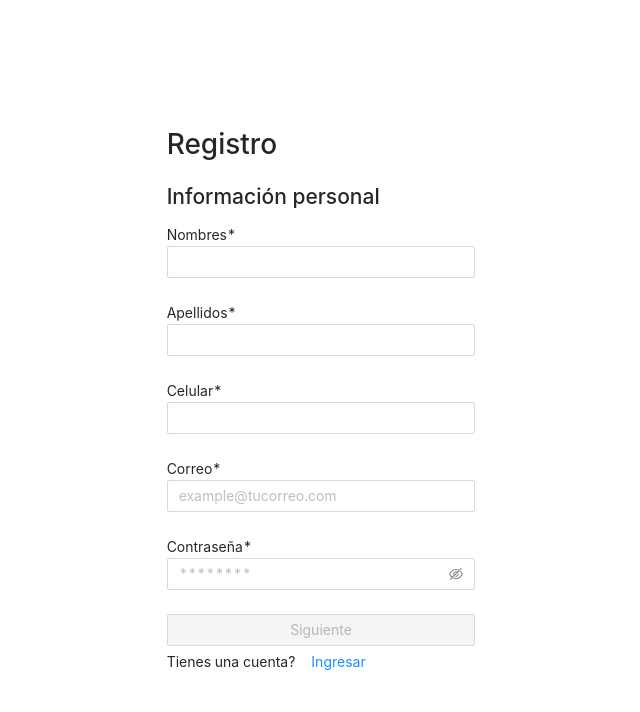
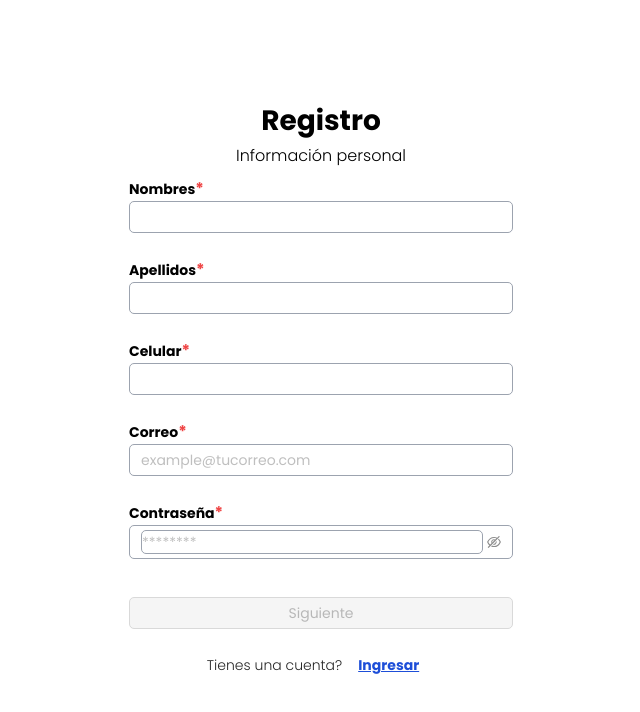
Before and after one commit to RocioQuigua/scraping-business-frontend, a React (Create React App) app: page /signup in a window 1280 px wide. Shown: the top 712 px of the page, without its empty margins (319-959 px from the left). Built offline with nearby package versions, Linux system fonts and the light colour scheme; no server answers.

Commit message:
feat(Signup): update

```diff
--- a/src/scenes/Auth/Signup/Signup.js
+++ b/src/scenes/Auth/Signup/Signup.js
@@ -15,49 +15,79 @@ export const Signup = () => {
 
   return (
     <div className="signup">
-      <div>
+      <div className="signup__info">
         <Form onFinish={onFinish} form={form}>
           <h1>Registro</h1>
           <h2>Información personal</h2>
-          <label className="name">Nombres*</label>
+          <label className="signup__title">
+            Nombres<strong className="signup__title signup__title--s">*</strong>
+          </label>
           <Form.Item name="name">
             <InputCustom />
           </Form.Item>
-          <label className="surname">Apellidos*</label>
+          <label className="signup__title">
+            Apellidos
+            <strong className="signup__title signup__title--s">*</strong>
+          </label>
           <Form.Item name="surname">
             <InputCustom />
           </Form.Item>
-          <label>Celular*</label>
+          <label className="signup__title">
+            Celular<strong className="signup__title signup__title--s">*</strong>
+          </label>
           <Form.Item name="phone">
-            <Input maxLength={10} />
+            <Input className="signu__input" maxLength={10} />
           </Form.Item>
-          <label>Correo*</label>
+          <label className="signup__title">
+            Correo<strong className="signup__title signup__title--s">*</strong>
+          </label>
           <Form.Item name="email">
-            <InputCustom  placeholder="example@tucorreo.com"/>
+            <InputCustom
+              placeholder="example@tucorreo.com"
+            />
           </Form.Item>
-          <label>Contraseña*</label>
+          <label className="signup__title">
+            Contraseña
+            <strong className="signup__title signup__title--s">*</strong>
+          </label>
           <Form.Item name="password">
             <Input.Password
-            placeholder="********"
-            iconRender={(visible) => (visible ? <EyeTwoTone /> : <EyeInvisibleOutlined />)}
+              className="signu__input signu__input--password"
+              placeholder="********"
+              iconRender={(visible) =>
+                visible ? <EyeTwoTone /> : <EyeInvisibleOutlined />
+              }
             />
           </Form.Item>
           <Form.Item shouldUpdate noStyle>
             {() => (
               <Button
-              className="button-primary"
-              type="primary"
-              htmlType="submit"
-              disabled={!form.getFieldValue("name") || !form.getFieldValue("surname") || !form.getFieldValue("phone") || !form.getFieldValue("email") || !form.getFieldValue("password")}
-              block >
-                Siguiente</Button>
+                className="signup__button"
+                type="primary"
+                htmlType="submit"
+                disabled={
+                  !form.getFieldValue("name") ||
+                  !form.getFieldValue("surname") ||
+                  !form.getFieldValue("phone") ||
+                  !form.getFieldValue("email") ||
+                  !form.getFieldValue("password")
+                }
+                block
+              >
+                Siguiente
+              </Button>
             )}
-          </Form.Item >
-          <label>Tienes una cuenta?</label>
-          <Form.Item noStyle>
-            <Button type="link" onClick={() => navigate('/login')}>
-              Ingresar</Button>
           </Form.Item>
+          <div className="signup__footer">
+              <label>Tienes una cuenta?</label>
+              <Button
+                className="signup__footer signup__footer--button"
+                type="link"
+                onClick={() => navigate("/login")}
+              >
+                Ingresar
+              </Button>
+            </div>
         </Form>
       </div>
     </div>
--- a/src/scenes/Auth/Signup/Signup.scss
+++ b/src/scenes/Auth/Signup/Signup.scss
@@ -1,6 +1,71 @@
 .signup {
+  width: 100%;
+  font-family: $font-poppins;
   height: 100vh;
   display: flex;
   justify-content: center;
   align-items: center;
+  &__info {
+    width: 30%;
+  }
+  h1 {
+    display: flex;
+    flex-direction: row;
+    justify-content: center;
+    align-items: center;
+    font-weight: $font-weight-p;
+    color: $color-black-900;
+    margin: 0px;
+  }
+  h2 {
+    display: flex;
+    flex-direction: row;
+    justify-content: center;
+    align-items: center;
+    font-weight: $font-weight-a;
+    font-size: $font-size-x;
+    color: $color-black-800;
+  }
+  &__title {
+    font-weight: $font-weight-p;
+    font-size: $font-size-p;
+    color: $color-black-800 !important;
+    &--s {
+      font-size: $font-size-x;
+      color: $color-red-500 !important;
+    }
+  }
+  &__button {
+    border-radius: 5px;
+    margin-top: 14px;
+  }
+  &__footer {
+    font-weight: $font-weight-a;
+    margin: 10px;
+    display: flex;
+    flex-direction: row;
+    justify-content: center;
+    align-items: center;
+    padding: 0px;
+    &--button {
+      font-weight: $font-weight-p;
+      font-size: $font-size-y;
+      text-decoration-line: underline !important;
+      color: $color-blue-800 !important;
+      padding: 5px;
+    }
+  }
+  .ant-input-affix-wrapper {
+    border-radius: 5px;
+    width: 100%;
+    border: none;
+  }
+  .ant-input-password {
+    border-radius: 5px;
+    border: 1px solid $color-gray-400 !important;
+  }
+  .ant-input {
+    border-radius: 5px;
+    border: 1px solid $color-gray-400 !important;
+  }
 }
```
